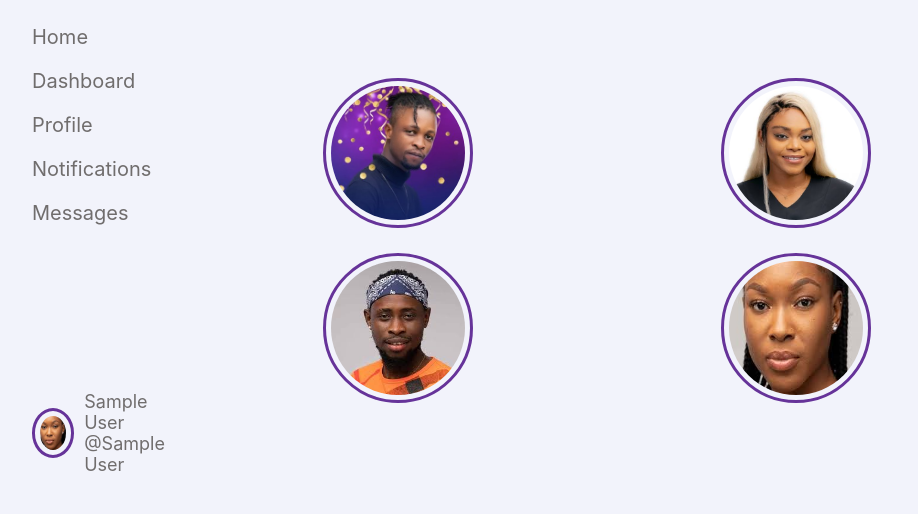
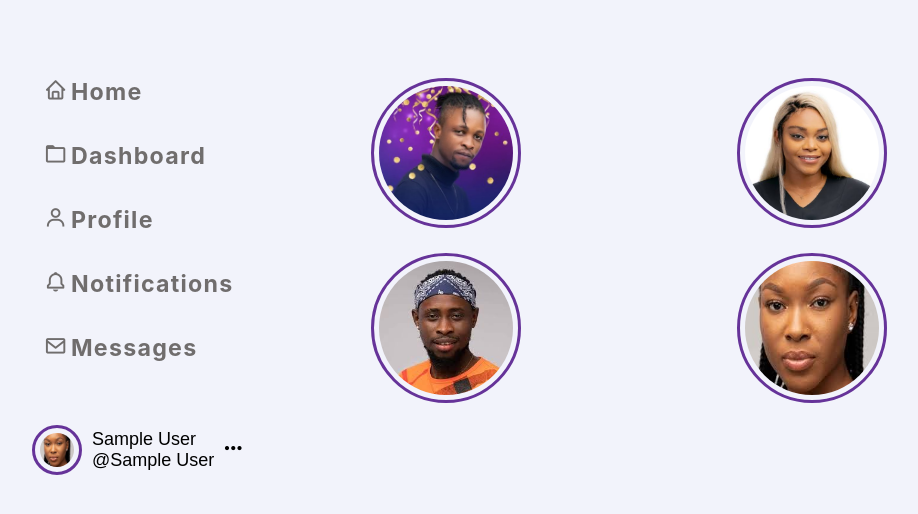
Before and after one commit to ishuacharis/vue-poll, a Vue app: page / in a window 1280 px wide. Shown: the top 514 px of the page, without its empty margins (133-1051 px from the left). Built offline with nearby package versions, Linux system fonts and the light colour scheme; sample sign-in values are in the browser's storage.

Commit message:
added syles to links on sidenav.vue

```diff
--- a/public/index.css
+++ b/public/index.css
@@ -15,7 +15,7 @@ body {
   -moz-osx-font-smoothing: grayscale;
   background-color: #F2F3FB;
 }
-ul {
+ul, li {
   list-style: none;
 }
 img {
@@ -41,6 +41,11 @@ input[disabled] {
 
 a{
   text-decoration: none;
+}
+button {
+  outline: none;
+  border: none;
+  cursor: pointer;
 }
 
 .container {
@@ -140,17 +145,15 @@ a{
   border: 2px solid #fff;
   border-top-color: hotpink;
   border-radius: 100%;
-  /* -webkit-animation: loadings 4s infinite linear; */
-  animation: loading 1s infinite linear;
+  -webkit-animation: loading ease-in 0.5 infinite;
+  animation: loading 0.5s ease-in infinite;
 }
 
 @keyframes loading {
   from{
-    /* -webkit-transform: rotate(0deg); */
-    transform: rotate(0deg);
+    transform: rotate(0turn);
   }
   to {
-    /* -webkit-transform: rotate(359deg); */
-    transform: rotate(360deg);
+    transform: rotate(1turn);
   }
 }
--- a/public/index.html
+++ b/public/index.html
@@ -4,6 +4,7 @@
     <meta charset="utf-8">
     <meta http-equiv="X-UA-Compatible" content="IE=edge">
     <meta name="viewport" content="width=device-width,initial-scale=1.0">
+    <link href='https://unpkg.com/boxicons@2.0.7/css/boxicons.min.css' rel='stylesheet'>
     <link rel="icon" href="<%= BASE_URL %>favicon.ico">
     <link rel="stylesheet" href="<%= BASE_URL %>index.css">
     <title><%= htmlWebpackPlugin.options.title %></title>
--- a/src/components/shared/Navbar/SideNav.css
+++ b/src/components/shared/Navbar/SideNav.css
@@ -1,32 +1,125 @@
 .sidenav{
+    position: relative;
     margin-right: 2rem;
     min-height: inherit;
+    background-color: transparent;
+    display: flex;
+    flex-direction: column;
+    justify-content: space-between;
+    width: 30rem;
+}
+.offback{
+    pointer-events: none;
 }
 .sidenav-links {
     padding: 0.5rem;
     display: flex;
     flex-direction: column;
-    justify-content: space-between;
+    /* justify-content: space-between; */
     height: 100%;
 }
 
-.sidenav-link {
+.sidenav-item{
     margin-top: 2rem;
+    font-size: 2.3225rem;
+    display: block;
+    font-weight: bolder;
 }
 
-.sidenav-item{
-    font-size: 2rem;
+.sidenav-link {
     color: rgb(112, 109, 109);
-    display: block;
+    display: inline-flex;
+    align-items: center;
+    padding: 0.8rem 1.2rem;
+    border-radius: 2.832rem;
+    letter-spacing: 1.25px;
+    transition: 0.5s;
 }
 
+.sidenav-item:hover .sidenav-link{
+    background-color: rgba(235, 117, 117, 0.651);
+    color: rgba(73, 2, 2,1);
+}
+.sidenav-link span:nth-child(1) {
+    display: inline-block;
+    margin-right: 0.25rem;
+}
+.bottom{
+    height: auto;
+    width: 100%;
+}
+.sidenav__link-bottom{
+    width: 100%;
+}
+.bottom-logout__btn{
+    border-radius: 2.832rem;
+    padding: 0.5rem;
+    display: block;
+    background-color: none;
+    width: 100%;
+    background: none
+}
+
+.bottom-logout__btn:hover{
+   background-color:  rgba(201, 186, 186, 0.651);
+}
+
+.logout-tooltip__content{
+    visibility: hidden;
+    opacity: 0;
+    position: absolute;
+    width: 250px;
+    bottom: 60px;
+    border-radius: 10px;
+    z-index: 5;
+    /* padding: 1rem; */
+    background-color: #F2F3FB;
+    box-shadow: -4px 0px 0px 4px rgba(255, 255, 255, 0.651) ,
+    4px 0px 0px 4px rgba(255, 255, 255, 0.651);
+    transition: 1s;
+}
+.logout-tooltip__content:before {
+    position: absolute;
+    content: "";
+    width: 30px;
+    height: 30px;
+    transform: rotate(45deg);
+    background-color: #F2F3FB;
+    bottom: -1px;
+    left: 10px;
+    z-index: -5;
+}
+.logout-tooltip__item:not(:first-child){
+    border-top: 1px solid #ccc;
+}
+.active {
+    opacity: 1;
+    visibility: visible;
+    transform: translateY(-10%);
+    transition: 1s;
+}
 .logout {
     display: flex;
     justify-content: space-between;
+    align-items: center;
+    font-size: 2.5rem;
+}
+
+.logout-left{
+    display: flex;
+    align-items: center;
+}
+.bottom-sidenav__item{
+    font-size: 1.8rem;
+    display: block;
+    width: 100%;
+}
+.bottom-sidenav__link{
+    padding: 0.5rem 1.2rem;
+    display: inline-block;
 }
 
 .avatar {
-    margin: 0 auto;
     display: block;
     border: 3px solid rebeccapurple;
     border-radius: 50%;
@@ -41,17 +134,12 @@
 .handle{
     display: flex;
     flex-direction: column;
+    font-size: 1.8rem;
+    text-align: left;
     margin-left: 1rem;
-    font-size: 1.8rem;
 }
 
 .avatar-small{
     width: 5rem;
     height: 5rem;
 }
-
-button {
-    outline: none;
-    border: none;
-    cursor: pointer;
-}
--- a/src/components/shared/Navbar/SideNav.vue
+++ b/src/components/shared/Navbar/SideNav.vue
@@ -1,44 +1,10 @@
 <template lang="html">
-    <div class="sidenav">
-        <ul class="sidenav-links">
-            <div class="sidenav-top">
-
-                <li class="sidenav-link">
-                    <router-link to="#" class="sidenav-item">
-                        Home
-                    </router-link>
-                </li>
-                <li class="sidenav-link">
-                    <router-link to="#" class="sidenav-item">
-                        Dashboard
-                    </router-link>
-                </li>
-
-                <li class="sidenav-link">
-                    <router-link to="#" class="sidenav-item">
-                        Profile
-                    </router-link>
-                </li>
-
-                <li class="sidenav-link">
-                    <router-link :to="{path:  '/notifications'}" class="sidenav-item">
-                        Notifications
-                    </router-link>
-                </li>
-                <li class="sidenav-link">
-                    <router-link :to="{path:  '/messages'}" class="sidenav-item">
-                        Messages
-                    </router-link>
-                </li>
-
-
-
-            </div>
-            <div class="bottom">
-
-                <li class="sidenav-link">
-                    <router-link :to="{path: '/logout'}" class="sidenav-item">
-                        <div class="logout">
+    <div class="sidenav"  @click="backgroundClick">
+        <div class="logout__tooltip">
+            <div class="logout-tooltip__content" :class="{'active': showToolTip}">
+                <div class="logout-tooltip__item">
+                    <div class="logout">
+                        <div class="logout-left">
                             <div class="avatar avatar-small">
                                 <img src="@/assets/vee.jpg" />
                             </div>
@@ -47,27 +13,127 @@
                                 <span>@{{ user.name }}</span>
                             </div>
                         </div>
-                    </router-link>
-                </li>
+                        <div class="logout-right">
+                            <i class='bx bx-check'></i>
+                        </div>
+                    </div>
+                </div>
+                <div class="logout-tooltip__item">
+                    <div class="logout">
+                        <div class="logout-left">
+                            <router-link :to="{path:  '/messages'}" class="bottom-sidenav__item">
+                                <li class="bottom-sidenav__link">
+                                    Add an existing account
+                                </li>
+                            </router-link>
+                        </div>
+                    </div>
+                </div>
+                <div class="logout-tooltip__item">
+                        <div class="logout">
+                            <div class="logout-left">
+                                <div class="bottom-sidenav__link">
+                                    <router-link :to="{path:  '/logout'}" class="bottom-sidenav__item">
+                                        Log out @{{ user.name }}
+                                    </router-link>
+                                </div>
+                            </div>
+                        </div>
+                </div>
+            </div>
+        </div>
+        <div class="sidenav-top" :class="{'offback': showToolTip}">
+            <ul class="sidenav-links">
 
-            </div>
-        </ul>
+                 <router-link to="#" class="sidenav-item">
+                    <li class="sidenav-link">
+                        <span><i class='bx bx-home'></i></span>
+                        <span>Home</span>
+                    </li>
+                 </router-link>
+                 <router-link to="#" class="sidenav-item">
+                    <li class="sidenav-link" >
+                       <span><i class='bx bx-folder'></i></span>
+                        <span>Dashboard</span>
+                    </li>
+                 </router-link>
+                 <router-link to="#" class="sidenav-item">
+
+                   <li class="sidenav-link" >
+                       <span><i class='bx bx-user'></i></span>
+                        <span>Profile</span>
+                    </li>
+                 </router-link>
+                 <router-link :to="{path:  '/notifications'}" class="sidenav-item">
+                    <li class="sidenav-link" >
+                       <span><i class='bx bx-bell'></i></span>
+                        <span>Notifications</span>
+                    </li>
+                 </router-link>
+                 <router-link :to="{path:  '/messages'}" class="sidenav-item">
+                    <li class="sidenav-link" >
+                      <span><i class='bx bx-envelope'></i></span>
+                        <span>Messages</span>
+                    </li>
+                 </router-link>
+            </ul>
+        </div>
+        <div class="bottom">
+            <li class="sidenav__link-bottom">
+                <button type="button" class="bottom-logout__btn" @click.stop="popToolTip">
+                    <div class="logout">
+                        <div class="logout-left">
+                            <div class="avatar avatar-small">
+                                <img src="@/assets/vee.jpg" />
+                            </div>
+                            <div class="handle">
+                                <span>{{  user.name }}</span>
+                                <span>@{{ user.name }}</span>
+                            </div>
+                        </div>
+                        <div class="logout-right">
+                            <i class='bx bx-dots-horizontal-rounded'></i>
+                        </div>
+                    </div>
+                </button>
+            </li>
+        </div>
     </div>
 </template>
 
 
 <script>
-    import { computed,  } from 'vue';
+    import { computed, ref } from 'vue';
     import { useStore } from 'vuex';
     export default {
         name: 'SideNav',
 
         setup() {
+            const showToolTip = ref(false);
+            const disableBack = ref(false);
             const store = useStore();
+            const popToolTip = () => {
+                if(showToolTip.value) {
+                    showToolTip.value = false
+                } else{
 
+                    showToolTip.value = true;
+                }
+                console.log("tool tip poped");
+            }
+            const backgroundClick = () => {
+                if(disableBack.value) {
+                    disableBack.value = false
+                } else{
+
+                    disableBack.value = true;
+                }
+                console.log("background clicked");
+            }
 
             return {
-                user: computed(() => store.getters['auth/user'] )
+                user: computed(() => store.getters['auth/user'] ),
+                popToolTip,showToolTip,backgroundClick
             };
         }
     };
--- a/src/views/Logout/Logout.vue
+++ b/src/views/Logout/Logout.vue
@@ -50,7 +50,7 @@
                     }
                 } catch (e) {
                     error.value = e.message;
-                    console.log(error)
+                    console.log(e.message)
                 }
             };
             return {
```
